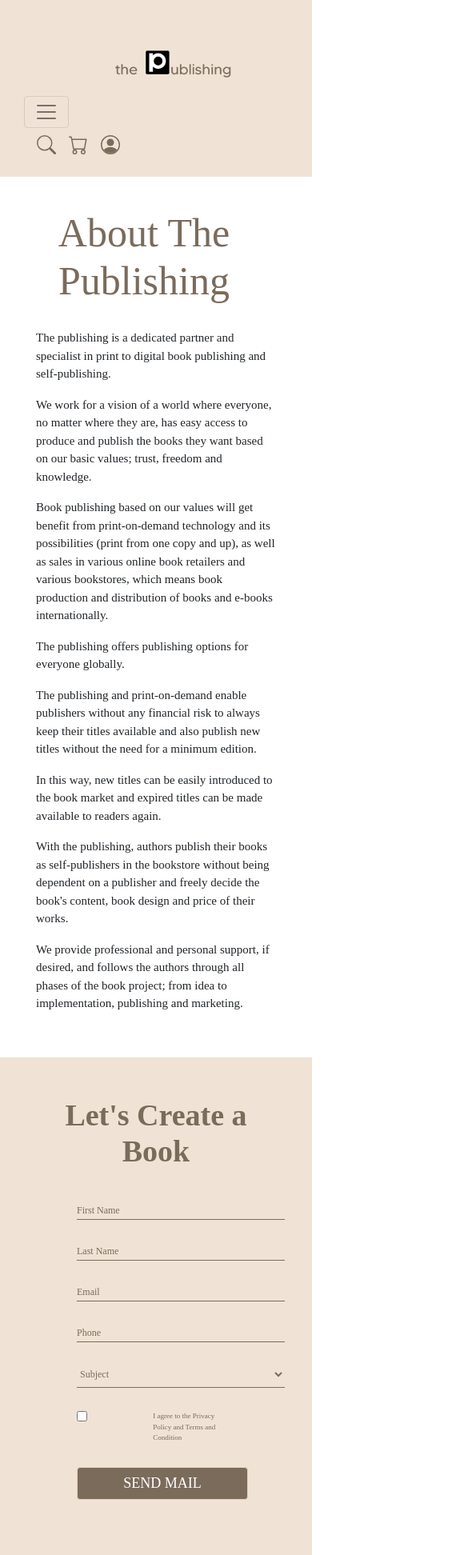
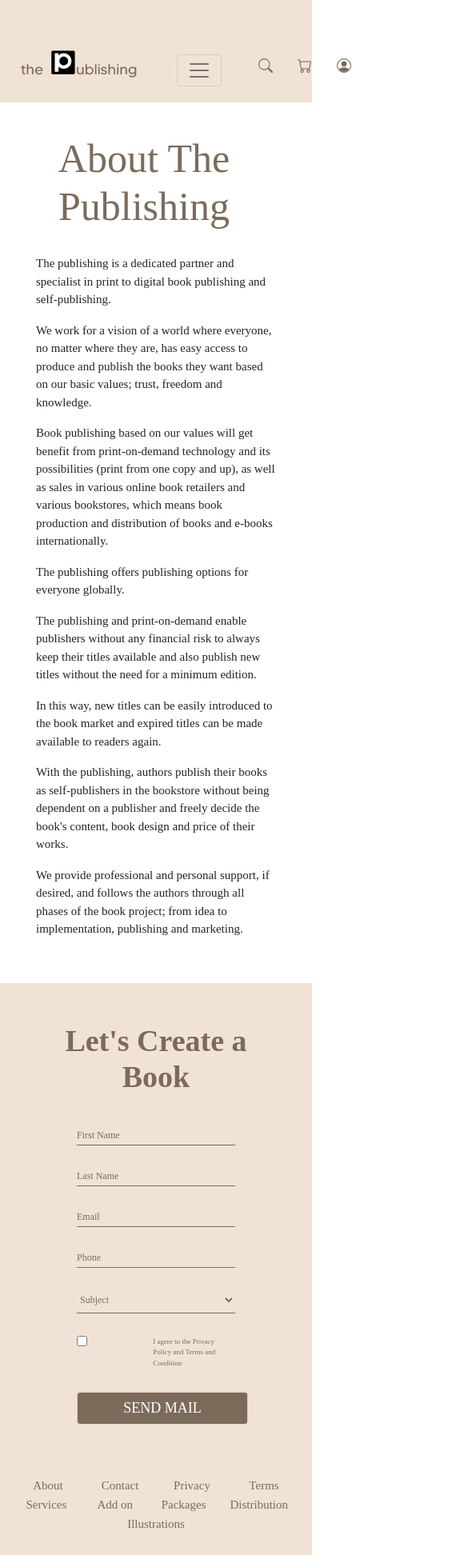
Before and after one commit to poloyacero/publish-web, a Next.js app: page /about in a window 390 px wide. Shown: the top 1944 px of the page at 80% size, 585 px wide, since content can reach past the window. Built offline with nearby package versions, Linux system fonts and the light colour scheme; a web font is replaced by a local one.

Commit message:
home page mobile view

```diff
--- a/components/Carousel/Carousel.module.css
+++ b/components/Carousel/Carousel.module.css
@@ -73,3 +73,49 @@
   font-size: 12px;
   width: 200px;
 }
+@media screen and (max-width: 1030px) {
+
+  .carouselImage {
+    position: absolute;
+    right: 10%;
+    top: 1%;
+    width: 36%;
+
+  }
+  .carouselCaption {
+    left: 15%;
+    top: 1%;
+    text-align: left;
+  }
+
+  .carouselCaption h3 {
+    font-size: 20px;
+    color: #7b6b5b;
+    margin-bottom: 30px;
+    font-weight: bold;
+  }
+
+  .carouselCaption p {
+    color: #7b6b5b;
+    font-size: 10px;
+    top: 1%;
+  }
+  .label{
+    color: #7b6b5b;
+    font-size: 12px;
+    width: 100px;
+  }
+
+  .carouselLink {
+    /* box-shadow: 5px 10px 18px #888888; */
+    position: absolute;
+    top: 78%;
+    left: 15%;
+    background-color: #7b6b5b;
+    color: #ffffff;
+    border-radius: 8px;
+    z-index: 10;
+    font-size: 8px;
+    width: 80px;
+  }
+}
--- a/components/FooterMenu.module.css
+++ b/components/FooterMenu.module.css
@@ -145,3 +145,42 @@ font-size: 15px;
       color: #7b6b5b;
       opacity: 1; /* Firefox */
     }
+
+    @media screen and (max-width: 1030px) {
+      .input {
+        outline: 0;
+        border-width: 0 0 1.5px;
+        border-color: #7b6b5b;
+        background: #f0e3d5;
+        padding-top:10px;
+        padding-left:0;
+        height: 27px;
+        width:100%;
+        -webkit-border-radius: 0;
+        font-size: 12px;
+      }
+
+      .inputselect {
+        outline: 0;
+        border-width: 0 0 1.5px;
+        border-color: #7b6b5b;
+        background: #f0e3d5;
+        padding-left:0;
+        height: 33px;
+        width:100%;
+        -webkit-border-radius: 0;
+        color: #7b6b5b;
+        font-size: 12px;
+      }
+      .checkboxlabel {
+        display: flex;
+        width: 100%;
+        padding:0px;
+        color: #7b6b5b;
+      }
+      .footerMenus {
+        display: flex;
+        color: #7b6b5b;
+        width: 100%;
+      }
+    }
--- a/components/Nav.tsx
+++ b/components/Nav.tsx
@@ -17,7 +17,7 @@ const NavMenu = ({ ...props }: NavProps) => {
 
   return (
     <Container fluid style={{background: '#f0e3d5'}}>
-      <Container className={"container " + props.className} style={{width: '1100px'}}>
+      <Container className={"container " + props.className} >
         <Row>
           <Navbar className={styles.navbar} expand="lg">
           <Col md={3} className={styles.logoWrapper}>
@@ -48,6 +48,8 @@ const NavMenu = ({ ...props }: NavProps) => {
               </Navbar.Collapse>
           </Col>
           <Col md={{ span: 3, offset: 0 }} className={styles.utilityMenu}>
+             <Col className={styles.utilitycontainer}>
+               <Col>
             <Link href="/" passHref>
               <Nav.Link className={styles.utilityMenus} href="/">
                 <svg width="1.5em" height="1.5em" viewBox="0 0 16 16" className="bi bi-search" fill="currentColor" xmlns="http://www.w3.org/2000/svg">
@@ -56,6 +58,8 @@ const NavMenu = ({ ...props }: NavProps) => {
                 </svg>
               </Nav.Link>
             </Link>
+            </Col>
+            <Col>
             <Link href="/" passHref>
               <Nav.Link className={styles.utilityMenus} href="/">
                 <svg width="1.5em" height="1.5em" viewBox="0 0 16 16" className="bi bi-cart" fill="currentColor" xmlns="http://www.w3.org/2000/svg">
@@ -63,6 +67,8 @@ const NavMenu = ({ ...props }: NavProps) => {
                 </svg>
               </Nav.Link>
             </Link>
+            </Col>
+            <Col>
             <Nav.Link className={styles.utilityMenus} onClick={() => setModalShowSignin(true)}>
               <svg width="1.5em" height="1.5em" viewBox="0 0 16 16" className="bi bi-person-circle" fill="currentColor" xmlns="http://www.w3.org/2000/svg">
                 <path d="M13.468 12.37C12.758 11.226 11.195 10 8 10s-4.757 1.225-5.468 2.37A6.987 6.987 0 0 0 8 15a6.987 6.987 0 0 0 5.468-2.63z"/>
@@ -70,6 +76,8 @@ const NavMenu = ({ ...props }: NavProps) => {
                 <path fillRule="evenodd" d="M8 1a7 7 0 1 0 0 14A7 7 0 0 0 8 1zM0 8a8 8 0 1 1 16 0A8 8 0 0 1 0 8z"/>
               </svg>
             </Nav.Link>
+            </Col>
+            </Col>
           </Col>
         </Navbar>
         </Row>
--- a/components/NavMenu.module.css
+++ b/components/NavMenu.module.css
@@ -189,3 +189,51 @@
   border-color: #7b6b5b;
   -webkit-tap-highlight-color: rgba(0,0,0,0);
 }
+
+@media screen and (max-width: 1030px) {
+
+  .logo {
+    width: 150px;
+    display: flex;
+    margin-left:10px ;
+    padding-bottom: 18px;
+  }
+  .navbar {
+    width: 100%;
+    padding-left: 0px;
+    padding-right: 0px;
+    padding-top: 55px;
+    flex-wrap: nowrap;
+    display: flex;
+    flex-direction: row;
+  }
+  .container{
+    width: 50%;
+  }
+  .utilitycontainer{
+    display: flex;
+    flex-direction: row;
+    font-size:12px ;
+    padding:0px;
+  }
+  .logoWrapper {
+    display: flex;
+    flex-direction: column;
+  }
+
+  .utilityMenus {
+    display:flex;
+    flex-direction: row;
+    color: #7b6b5b;
+    padding-right: 0px;
+    padding-left: 1px;
+
+  }
+
+  .utilityMenu {
+    text-align: right;
+    padding-right: 0px;
+    text-align: left;
+    padding-bottom: 12px;
+  }
+}
```
Also changed, not shown: components/Banner/Banner.module.css (+10 -0 lines).
